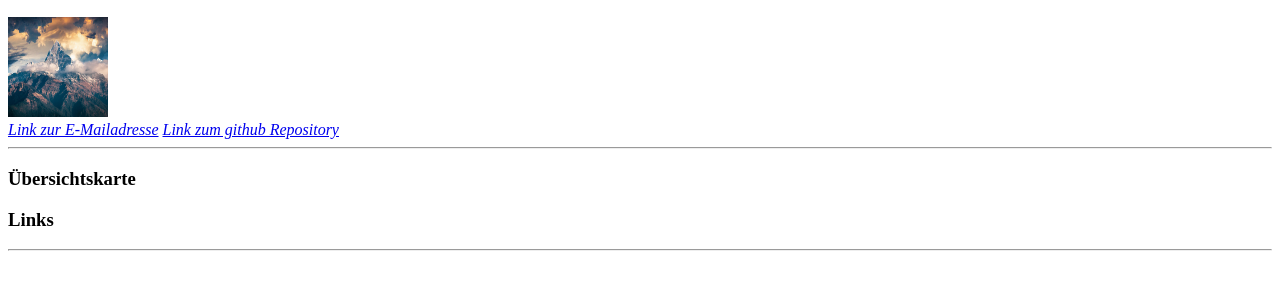
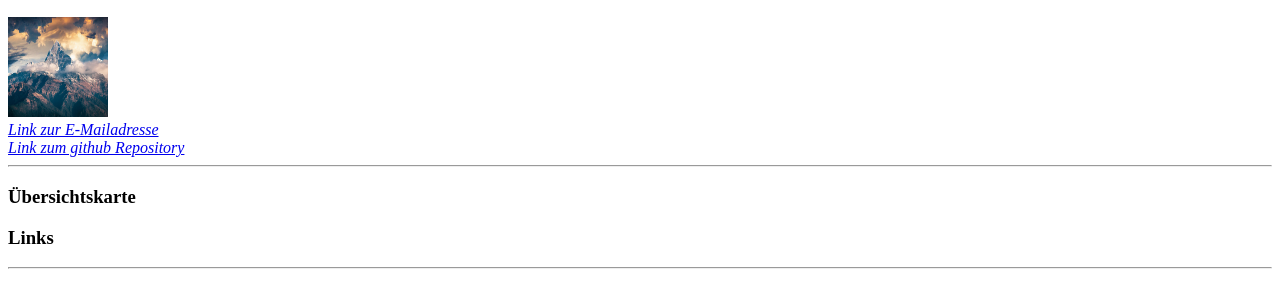
Before and after one commit to DanielHuettel/DanielHuettel.github.io, a plain HTML site: page NZ/index.html in a window 1280 px wide. Shown: the part 131-438 px from the top of the page. Drawn offline with Linux system fonts and the light colour scheme; files that its build step writes are made by us from their sources; files whose address does not match are found by name.

Commit message:
Break eingefügt

```diff
--- a/NZ/index.html
+++ b/NZ/index.html
@@ -20,7 +20,7 @@
     <div class="author"></class> <!-- TODO: ein div-Element mit der Klasse "author" -->
         <img src="images/user.jpg" alt="user" width="100" height="100"><!-- TODO: ein User-(Symbol)Bild mit 100x100 Pixel im Format JPG mit dem Namen user.jpg in einem Unterordner images/ -->
         <address>
-                <a href="Daniel.Huettel@student.uibk.ac.at">Link zur E-Mailadresse</a>
+                <a href="Daniel.Huettel@student.uibk.ac.at">Link zur E-Mailadresse</a><br>
                  <a href="https://github.com/DanielHuettel/DanielHuettel.github.io">Link zum github Repository</a>
         </address>
         </div>
```
